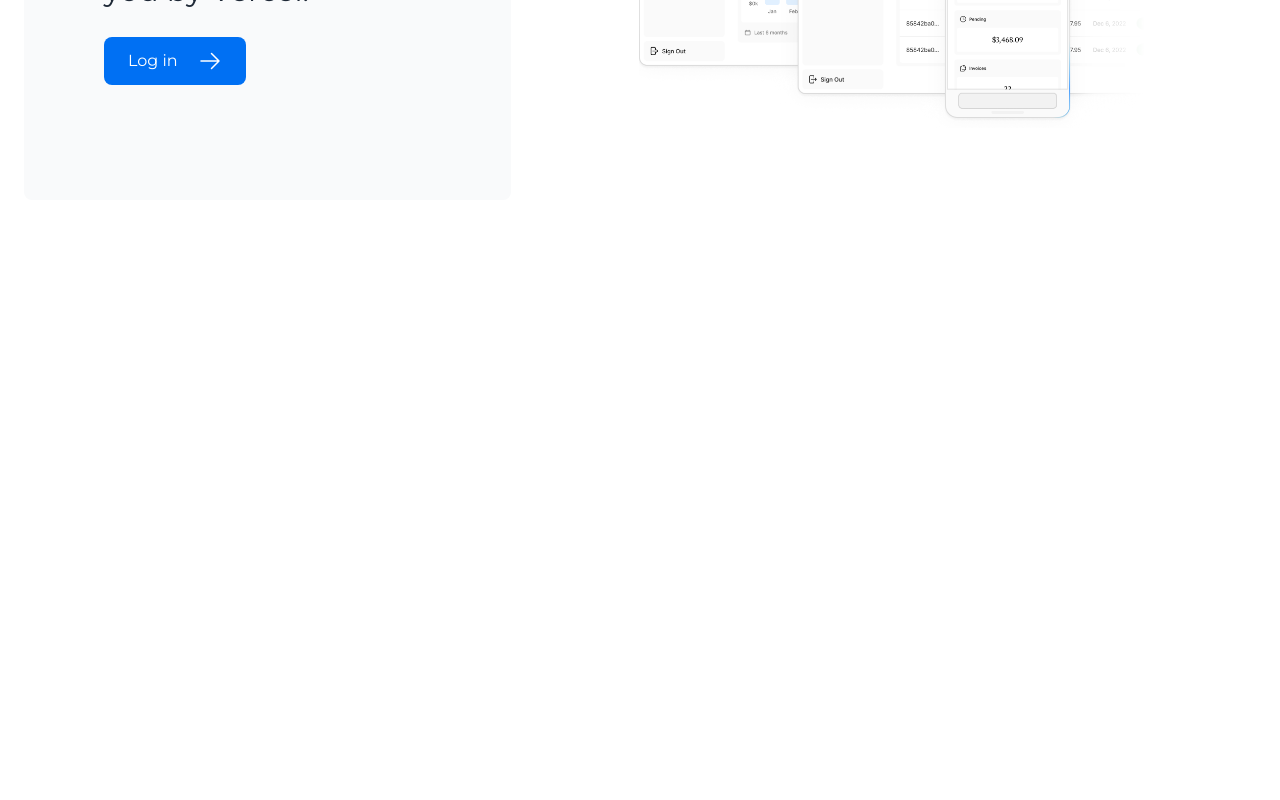
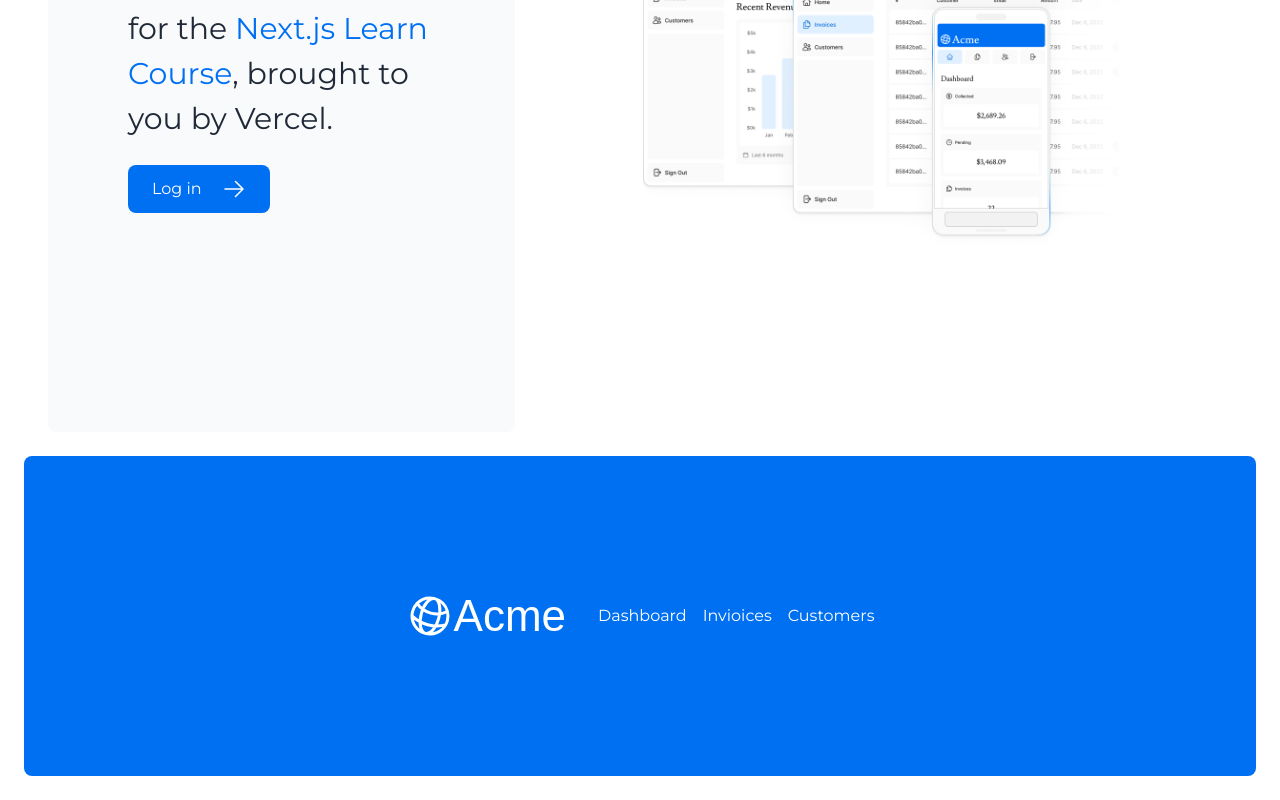
Before and after one commit to CEhM-Hernandez/nextjs-dashboard, a Next.js app: page / in a window 1280 px wide. Shown: the part 576-1376 px from the top of the page. Before the commit the page ends 800 px from the top, so only its background shows below. Built offline with nearby package versions, Linux system fonts and the light colour scheme; a web font is replaced by a local one.

Commit message:
Refactor dashboard layout and root layout components

```diff
--- a/app/dashboard/layout.tsx
+++ b/app/dashboard/layout.tsx
@@ -2,7 +2,7 @@
 
 export default function DashboardLayout ({ children }: { children: React.ReactNode }): JSX.Element {
   return (
-    <div className='flex h-screen flex-col md:flex-row md:overflow-hidden'>
+    <div className='flex min-h-screen flex-col md:flex-row md:overflow-hidden'>
       <div className='w-full flex-none md:w-64'>
         <SideNav />
       </div>
--- a/app/layout.tsx
+++ b/app/layout.tsx
@@ -1,5 +1,7 @@
+import Header from './ui/components/Header'
 import { fonts } from './ui/fonts'
 import './ui/global.css'
+import Footer from '@/app/ui/components/Footer'
 
 export default function RootLayout ({
   children
@@ -8,7 +10,11 @@
 }): JSX.Element {
   return (
     <html lang='en' className={`${fonts.montserrat}`}>
-      <body>{children}</body>
+      <body className='m-6'>
+        <Header />
+        {children}
+        <Footer />
+      </body>
     </html>
   )
 }
--- a/app/lib/data.ts
+++ b/app/lib/data.ts
@@ -12,8 +12,6 @@
 
 export async function fetchRevenue (): Promise<Revenue[]> {
   try {
-    await new Promise((resolve) => setTimeout(resolve, 4000))
-
     const data = await sql<Revenue>`SELECT * FROM revenue`
 
     return data.rows
--- a/app/page.tsx
+++ b/app/page.tsx
@@ -1,4 +1,3 @@
-import AcmeLogo from '@/app/ui/components/acme-logo'
 import { ArrowRightIcon } from '@heroicons/react/24/outline'
 import Image from 'next/image'
 import Link from 'next/link'
@@ -6,9 +5,6 @@
 export default function Home (): JSX.Element {
   return (
     <main className='flex min-h-screen flex-col p-6'>
-      <div className='flex h-20 shrink-0 items-end rounded-lg bg-blue-500 p-4 md:h-52'>
-        <AcmeLogo />
-      </div>
       <div className='mt-4 flex grow flex-col gap-4 md:flex-row'>
         <div className='flex flex-col justify-center gap-6 rounded-lg bg-gray-50 px-6 py-10 md:w-2/5 md:px-20'>
           <p className='text-xl text-gray-800 md:text-3xl md:leading-normal'>
--- /dev/null
+++ b/app/ui/components/Footer.jsx
@@ -0,0 +1,44 @@
+import Link from 'next/link'
+import AcmeLogo from '@/app/ui/components/acme-logo'
+
+export default function Footer () {
+  return (
+    <footer className='min-h-80 p-0 m-0 flex items-center bg-[#0070f3] flex-wrap rounded-lg'>
+      <div className='flex gap-8 flex-col md:flex-row max-w-5xl mx-auto'>
+        <Link
+          href='/#'
+        >
+          <AcmeLogo />
+        </Link>
+        <nav className='flex items-center justify-center text-center'>
+          <ul className='flex flex-col md:flex-row gap-4'>
+            <li>
+              <Link
+                href='/dashboard'
+                className='text-white'
+                content='dashboard'
+              >Dashboard
+              </Link>
+            </li>
+            <li>
+              <Link
+                href='/dashboard/invoices'
+                className='text-white'
+                content='invioices'
+              >Invioices
+              </Link>
+            </li>
+            <li>
+              <Link
+                href='/dashboard/customers'
+                className='text-white'
+                content='customers'
+              >Customers
+              </Link>
+            </li>
+          </ul>
+        </nav>
+      </div>
+    </footer>
+  )
+}
--- /dev/null
+++ b/app/ui/components/Header.tsx
@@ -0,0 +1,14 @@
+import Link from 'next/link'
+import AcmeLogo from '@/app//ui/components/acme-logo'
+
+export default function Header (): JSX.Element {
+  return (
+    <div className='flex h-20 shrink-0 items-end rounded-lg bg-blue-500 p-4 md:h-52'>
+      <Link
+        href='/#'
+      >
+        <AcmeLogo />
+      </Link>
+    </div>
+  )
+}
--- a/app/ui/components/dashboard/sidenav.tsx
+++ b/app/ui/components/dashboard/sidenav.tsx
@@ -1,19 +1,9 @@
-import Link from 'next/link'
 import NavLinks from '@/app/ui/components/dashboard/nav-links'
-import AcmeLogo from '@/app/ui/components/acme-logo'
 import { PowerIcon } from '@heroicons/react/24/outline'
 
 export default function SideNav (): JSX.Element {
   return (
     <div className='flex h-full flex-col px-3 py-4 md:px-2'>
-      <Link
-        className='mb-2 flex h-20 items-end justify-start rounded-md bg-blue-600 p-4 md:h-40'
-        href='/'
-      >
-        <div className='w-32 text-white md:w-40'>
-          <AcmeLogo />
-        </div>
-      </Link>
       <div className='flex grow flex-row justify-between space-x-2 md:flex-col md:space-x-0 md:space-y-2'>
         <NavLinks />
         <div className='hidden h-auto w-full grow rounded-md bg-gray-50 md:block' />
```
